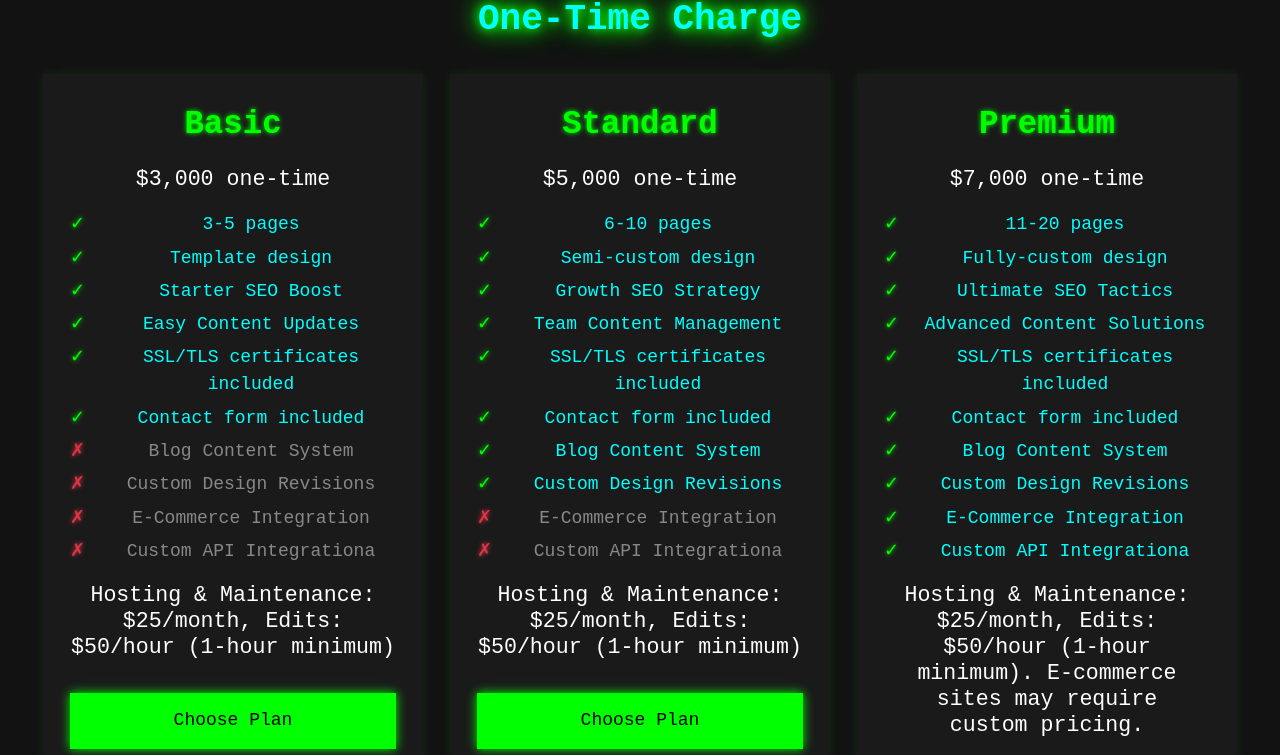
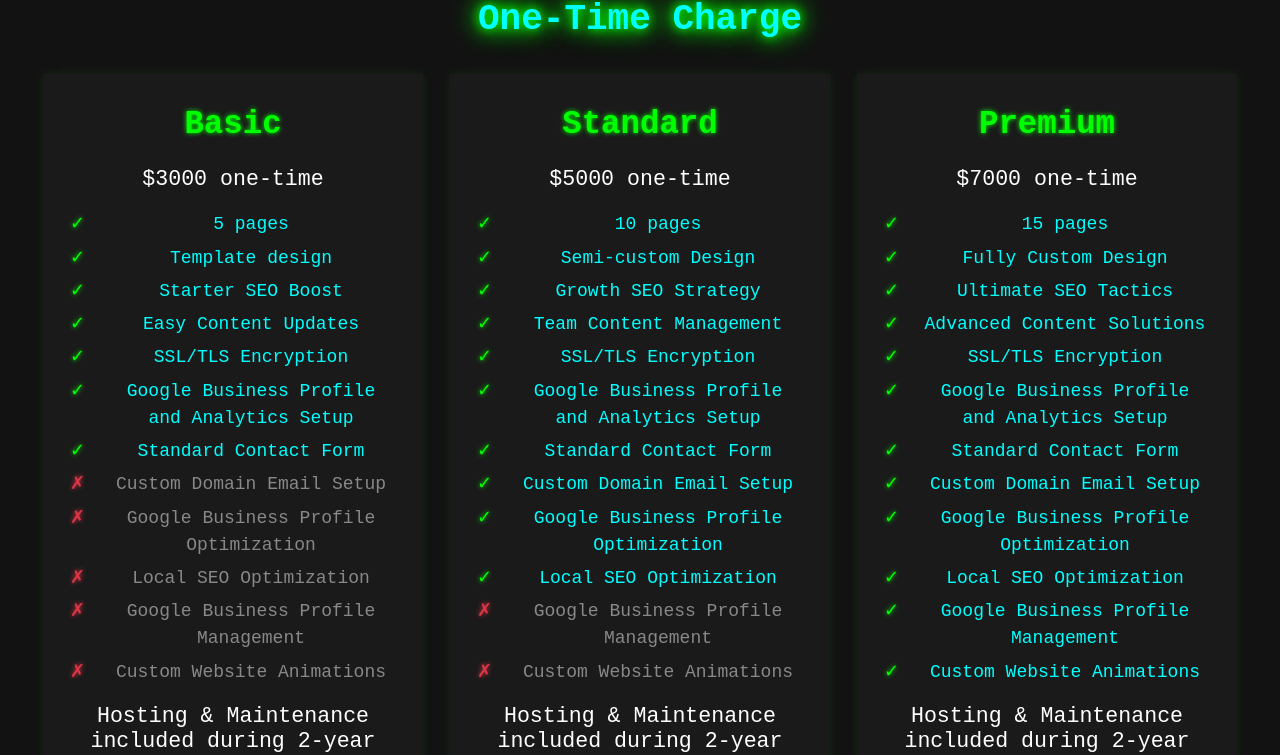
Before and after one commit to amadeus-aleksei/neon-framing-frontend, a React (Vite) app: page / in a window 1280 px wide. Shown: the part 1993-2748 px from the top of the page. Built offline with nearby package versions, Linux system fonts and the light colour scheme.

Commit message:
Updates for both Subscription plans and One-Time Charges

```diff
--- a/src/App.jsx
+++ b/src/App.jsx
@@ -18,7 +18,7 @@ function App() {
           <Routes>
             <Route path="/" element={<Homepage />} />
             <Route path="/services" element={<Pricing />} />
-            <Route path="/portfolio" element={<Homepage />} />
+            <Route path="/collection" element={<Homepage />} />
             <Route path="/about" element={<Homepage />} />
             <Route path="/contact" element={<Homepage />} />
           </Routes>
--- a/src/components/common/Header.jsx
+++ b/src/components/common/Header.jsx
@@ -19,7 +19,7 @@ const Header = () => {
         <ul className={`nav-list ${isOpen ? 'open' : ''}`}>
           <Link to="/" className="nav-item" onClick={toggleMenu}>Home</Link>
           <Link to="/services" className="nav-item" onClick={toggleMenu}>Services</Link>
-          <Link to="/portfolio" className="nav-item" onClick={toggleMenu}>Portfolio</Link>
+          <Link to="/collection" className="nav-item" onClick={toggleMenu}>Collection</Link>
           <Link to="/about" className="nav-item" onClick={toggleMenu}>About</Link>
           <Link to="/contact" className="nav-item" onClick={toggleMenu}>Contact</Link>
         </ul>
--- a/src/components/sections/PricingSection.jsx
+++ b/src/components/sections/PricingSection.jsx
@@ -31,54 +31,60 @@ const PricingSection = ({flicker = false}) => {
       cards: [
         {
           title: 'Basic',
-          price: '$3,000 one-time',
+          price: '$3000 one-time',
           features: [
-            { text: '3-5 pages', included: true },
+            { text: '5 pages', included: true },
             { text: 'Template design', included: true },
             { text: 'Starter SEO Boost', included: true },
             { text: 'Easy Content Updates', included: true },
-            { text: 'SSL/TLS certificates included', included: true },
-            { text: 'Contact form included', included: true },
-            { text: 'Blog Content System', included: false },
-            { text: 'Custom Design Revisions', included: false },
-            { text: 'E-Commerce Integration', included: false },
-            { text: 'Custom API Integrationa', included: false },
+            { text: 'SSL/TLS Encryption', included: true },
+            { text: 'Google Business Profile and Analytics Setup', included: true },
+            { text: 'Standard Contact Form', included: true },
+            { text: 'Custom Domain Email Setup', included: false },
+            { text: 'Google Business Profile Optimization', included: false },
+            { text: 'Local SEO Optimization', included: false },
+            { text: 'Google Business Profile Management', included: false },
+            { text: 'Custom Website Animations', included: false },
           ],
-          additional: 'Hosting & Maintenance: $25/month, Edits: $50/hour (1-hour minimum)',
+          additional: 'Hosting & Maintenance included during 2-year minimum contract. After 2 years: Hosting & Maintenance: $25/month, Edits: $50/hour (1-hour minimum). For a detailed add-ons list, visit our services page.',
         },
         {
           title: 'Standard',
-          price: '$5,000 one-time',
+          price: '$5000 one-time',
           features: [
-            { text: '6-10 pages', included: true },
-            { text: 'Semi-custom design', included: true },
+            { text: '10 pages', included: true },
+            { text: 'Semi-custom Design', included: true },
             { text: 'Growth SEO Strategy', included: true },
             { text: 'Team Content Management', included: true },
-            { text: 'SSL/TLS certificates included', included: true },
-            { text: 'Contact form included', included: true },
-            { text: 'Blog Content System', included: true },
-            { text: 'Custom Design Revisions', included: true },
-            { text: 'E-Commerce Integration', included: false },
-            { text: 'Custom API Integrationa', included: false },
+            { text: 'SSL/TLS Encryption', included: true },
+            { text: 'Google Business Profile and Analytics Setup', included: true },
+            { text: 'Standard Contact Form', included: true },
+            { text: 'Custom Domain Email Setup', included: true },
+            { text: 'Google Business Profile Optimization', included: true },
+            { text: 'Local SEO Optimization', included: true },
+            { text: 'Google Business Profile Management', included: false },
+            { text: 'Custom Website Animations', included: false },
           ],
-          additional: 'Hosting & Maintenance: $25/month, Edits: $50/hour (1-hour minimum)',
+          additional: 'Hosting & Maintenance included during 2-year minimum contract. After 2 years: Hosting & Maintenance: $25/month, Edits: $50/hour (1-hour minimum). For a detailed add-ons list, visit our services page.',
         },
         {
           title: 'Premium',
-          price: '$7,000 one-time',
+          price: '$7000 one-time',
           features: [
-            { text: '11-20 pages', included: true },
-            { text: 'Fully-custom design', included: true },
+            { text: '15 pages', included: true },
+            { text: 'Fully Custom Design', included: true },
             { text: 'Ultimate SEO Tactics', included: true },
             { text: 'Advanced Content Solutions', included: true },
-            { text: 'SSL/TLS certificates included', included: true },
-            { text: 'Contact form included', included: true },
-            { text: 'Blog Content System', included: true },
-            { text: 'Custom Design Revisions', included: true },
-            { text: 'E-Commerce Integration', included: true },
-            { text: 'Custom API Integrationa', included: true },
+            { text: 'SSL/TLS Encryption', included: true },
+            { text: 'Google Business Profile and Analytics Setup', included: true },
+            { text: 'Standard Contact Form', included: true },
+            { text: 'Custom Domain Email Setup', included: true },
+            { text: 'Google Business Profile Optimization', included: true },
+            { text: 'Local SEO Optimization', included: true },
+            { text: 'Google Business Profile Management', included: true },
+            { text: 'Custom Website Animations', included: true },
           ],
-          additional: 'Hosting & Maintenance: $25/month, Edits: $50/hour (1-hour minimum). E-commerce sites may require custom pricing.',
+          additional: 'Hosting & Maintenance included during 2-year minimum contract. After 2 years: Hosting & Maintenance: $25/month, Edits: $50/hour (1-hour minimum). For a detailed add-ons list, visit our services page.',
         },
       ],
     },
@@ -87,49 +93,61 @@ const PricingSection = ({flicker = false}) => {
       highlightColor: '#A700FF',
       cards: [
         {
-          title: 'Basic Plan',
+          title: 'Basic',
           price: '$150/month',
           features: [
-            { text: 'Website Design (Template-Based)', included: true },
+            { text: '5 pages', included: true },
+            { text: 'Template design', included: true },
             { text: 'Starter SEO Boost', included: true },
             { text: 'Easy Content Updates', included: true },
-            { text: 'SSL/TLS certificates included', included: true },
-            { text: 'Contact form included', included: true },
-            { text: 'Blog Content System', included: false },
-            { text: 'Custom Design Revisions', included: false },
-            { text: 'E-Commerce Integration', included: false },
+            { text: 'SSL/TLS Encryption', included: true },
+            { text: 'Google Business Profile and Analytics Setup', included: true },
+            { text: 'Standard Contact Form', included: true },
+            { text: 'Custom Domain Email Setup', included: false },
+            { text: 'Google Business Profile Optimization', included: false },
+            { text: 'Local SEO Optimization', included: false },
+            { text: 'Google Business Profile Management', included: false },
+            { text: 'Custom Website Animations', included: false },
           ],
-          additional: 'Includes hosting, unlimited edits, lifetime updates, analytics, Google Business Profile help (12-month minimum)',
+          additional: 'Hosting & Maintenance included during 2-year minimum contract. After 2 years: Hosting & Maintenance: $25/month, Edits: $50/hour (1-hour minimum). For a detailed add-ons list, visit our services page.',
         },
         {
-          title: 'Standard Plan',
-          price: '$210/month',
+          title: 'Standard',
+          price: '$230/month',
           features: [
-            { text: 'Website Design (Custom)', included: true },
+            { text: '10 pages', included: true },
+            { text: 'Semi-custom Design', included: true },
             { text: 'Growth SEO Strategy', included: true },
             { text: 'Team Content Management', included: true },
-            { text: 'SSL/TLS certificates included', included: true },
-            { text: 'Contact form included', included: true },
-            { text: 'Blog Content System', included: true },
-            { text: 'Custom Design Revisions', included: true },
-            { text: 'E-Commerce Integration', included: false },
+            { text: 'SSL/TLS Encryption', included: true },
+            { text: 'Google Business Profile and Analytics Setup', included: true },
+            { text: 'Standard Contact Form', included: true },
+            { text: 'Custom Domain Email Setup', included: true },
+            { text: 'Google Business Profile Optimization', included: true },
+            { text: 'Local SEO Optimization', included: true },
+            { text: 'Google Business Profile Management', included: false },
+            { text: 'Custom Website Animations', included: false },
           ],
-          additional: 'Includes hosting, unlimited edits, lifetime updates, analytics, Google Business Profile help (12-month minimum)',
+          additional: 'Hosting & Maintenance included during 2-year minimum contract. After 2 years: Hosting & Maintenance: $25/month, Edits: $50/hour (1-hour minimum). For a detailed add-ons list, visit our services page.',
         },
         {
-          title: 'Premium Plan',
-          price: '$300/month',
+          title: 'Premium',
+          price: '$310/month',
           features: [
-            { text: 'Website Design (Advanced)', included: true },
+            { text: '15 pages', included: true },
+            { text: 'Fully Custom Design', included: true },
             { text: 'Ultimate SEO Tactics', included: true },
             { text: 'Advanced Content Solutions', included: true },
-            { text: 'SSL/TLS certificates included', included: true },
-            { text: 'Contact form included', included: true },
-            { text: 'Blog Content System', included: true },
-            { text: 'Custom Design Revisions', included: true },
-            { text: 'E-Commerce Integration', included: true },
+            { text: 'SSL/TLS Encryption', included: true },
+            { text: 'Google Business Profile and Analytics Setup', included: true },
+            { text: 'Standard Contact Form', included: true },
+            { text: 'Custom Domain Email Setup', included: true },
+            { text: 'Google Business Profile Optimization', included: true },
+            { text: 'Local SEO Optimization', included: true },
+            { text: 'Google Business Profile Management', included: true },
+            { text: 'Custom Website Animations', included: true },
           ],
-          additional: 'Includes hosting, unlimited edits, lifetime updates, analytics, Google Business Profile help (12-month minimum). E-commerce sites may require custom pricing.',
+          additional: 'Hosting & Maintenance included during 2-year minimum contract. After 2 years: Hosting & Maintenance: $25/month, Edits: $50/hour (1-hour minimum). For a detailed add-ons list, visit our services page.',
         },
       ],
     },
--- a/src/pages/Homepage.jsx
+++ b/src/pages/Homepage.jsx
@@ -59,7 +59,7 @@ const Homepage = () => {
             Bring Your <span className="flicker">Business</span> Online
           </>
         }
-        description="Craft stunning, user-focused websites that engage, convert, and grow your brand"
+        description="We manage your entire digital presence—website, hosting, analytics, updates, and more—so you can focus on growing your business"
         button1="Get Started"
       />
       <Services
--- a/src/styles/styles.scss
+++ b/src/styles/styles.scss
@@ -387,16 +387,6 @@ footer {
     margin-bottom: 0;
   }
 
-  .portfolio .project-grid {
-    flex-direction: column;
-    gap: 1rem;
-  }
-
-  .portfolio .project-card {
-    max-width: 100%;
-    margin-bottom: 1rem;
-  }
-
   .contact {
     padding: 2rem 0;
   }
```
